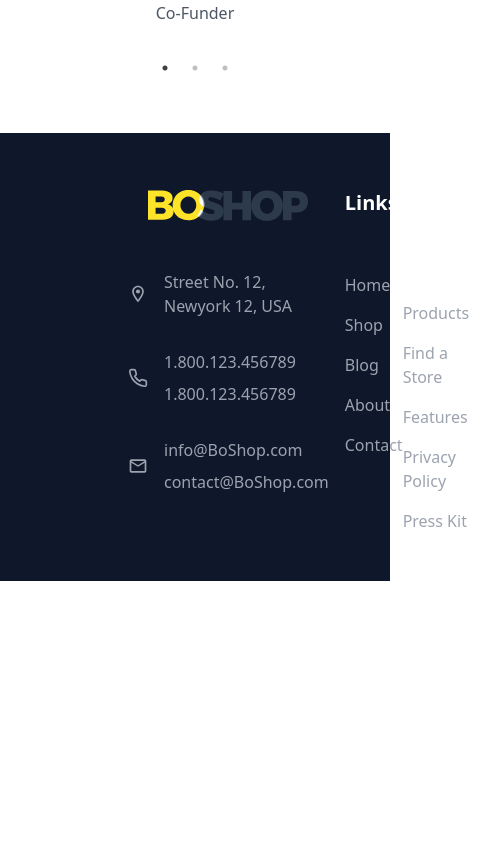
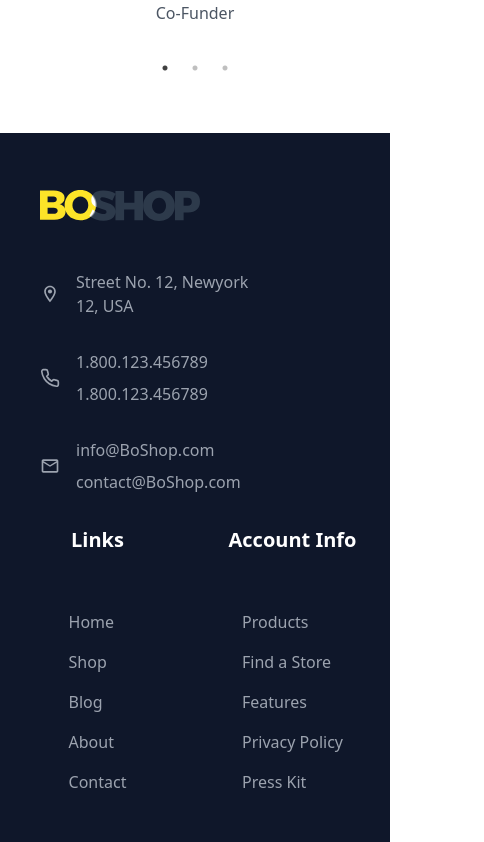
Before and after one commit to ffarhadijs/ecommerce-shop, a React (Create React App) app: page / in a window 390 px wide. Shown: the part 3657-4499 px from the top of the page, 484 px wide, since content can reach past the window. Before the commit the page ends 4238 px from the top, so only its background shows below. Built offline with nearby package versions, Linux system fonts and the light colour scheme.

Commit message:
made responsive

```diff
--- a/src/component/footer/Footer.js
+++ b/src/component/footer/Footer.js
@@ -8,13 +8,13 @@ import { footerAccountItems, footerLinkItems } from "../../data/dummyData";
 
 const Footer = () => {
   return (
-    <div className=" bg-slate-900 py-10 px-28 text-gray-400 flex flex-row columns-3 justify-between">
-      <div className=" flex flex-col">
+    <div className=" bg-slate-900 py-10 text-gray-400 flex flex-wrap flex-row justify-between items-start">
+      <div className="flex flex-col w-3/4 sm:w-1/3 px-6">
         <div className="p-4 ">
           <img
             src={logo}
             alt="site logo"
-            className=" w-40 h-auto pb-4 mx-auto text-center"
+            className=" w-40 h-auto pb-4 text-center"
           />
         </div>
         <div className="flex flex-row justify-start items-center p-4">
@@ -42,7 +42,8 @@ const Footer = () => {
           </div>
         </div>
       </div>
-      <div className="flex flex-col">
+
+      <div className="flex flex-col w-1/2 sm:w-1/3 items-center">
         <div className=" pt-4 pb-12">
           <span className=" text-xl font-semibold text-white">Links</span>
         </div>
@@ -58,7 +59,7 @@ const Footer = () => {
           ))}
         </div>
       </div>
-      <div className="flex flex-col">
+      <div className="flex flex-col w-1/2 sm:w-1/3 items-center">
         <div className=" pt-4 pb-12">
           <span className=" text-xl font-semibold text-white">
             Account Info
```
